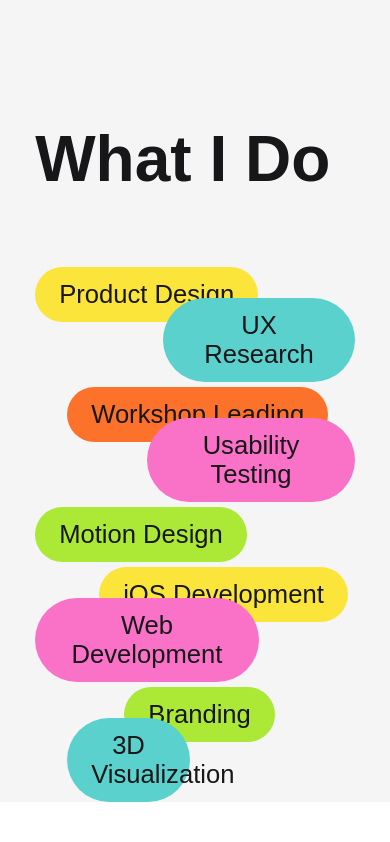
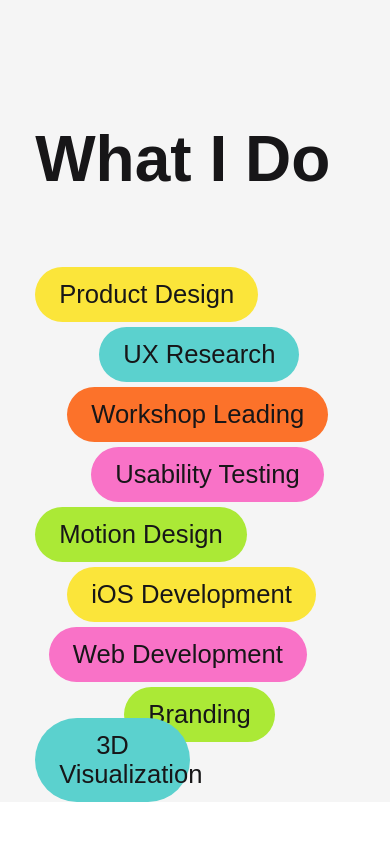
Before and after one commit to ardazdem/portfolio, a plain HTML site: page index.html in a window 390 px wide. Shown: the part 3992-4834 px from the top of the page. Drawn offline with Linux system fonts and the light colour scheme; a web font is replaced by a local one.

Commit message:
Update style.css

```diff
--- a/style.css
+++ b/style.css
@@ -675,13 +675,13 @@ footer {
 
 .tags .tag:nth-child(1) { bottom: 480px; left: 0rem;}
 .tags .tag:nth-child(2) { bottom: 360px; left: 2rem;}
-.tags .tag:nth-child(3) { bottom: 420px; left: 8rem;}
-.tags .tag:nth-child(4) { bottom: 300px; left: 7rem;}
+.tags .tag:nth-child(3) { bottom: 420px; left: 4rem;}
+.tags .tag:nth-child(4) { bottom: 300px; left: 3.5rem;}
 .tags .tag:nth-child(5) { bottom: 240px; left: 0rem;}
-.tags .tag:nth-child(6) { bottom: 180px; left: 4rem;}
-.tags .tag:nth-child(7) { bottom: 120px; right: 6rem;}
+.tags .tag:nth-child(6) { bottom: 180px; left: 2rem;}
+.tags .tag:nth-child(7) { bottom: 120px; right: 3rem;}
 .tags .tag:nth-child(8) { bottom: 60px; right: 5rem;}
-.tags .tag:nth-child(9) { bottom: 0px; left: 2rem;}
+.tags .tag:nth-child(9) { bottom: 0px; left: 0rem;}
 
   .about-grid {
     gap: 4rem;
```
